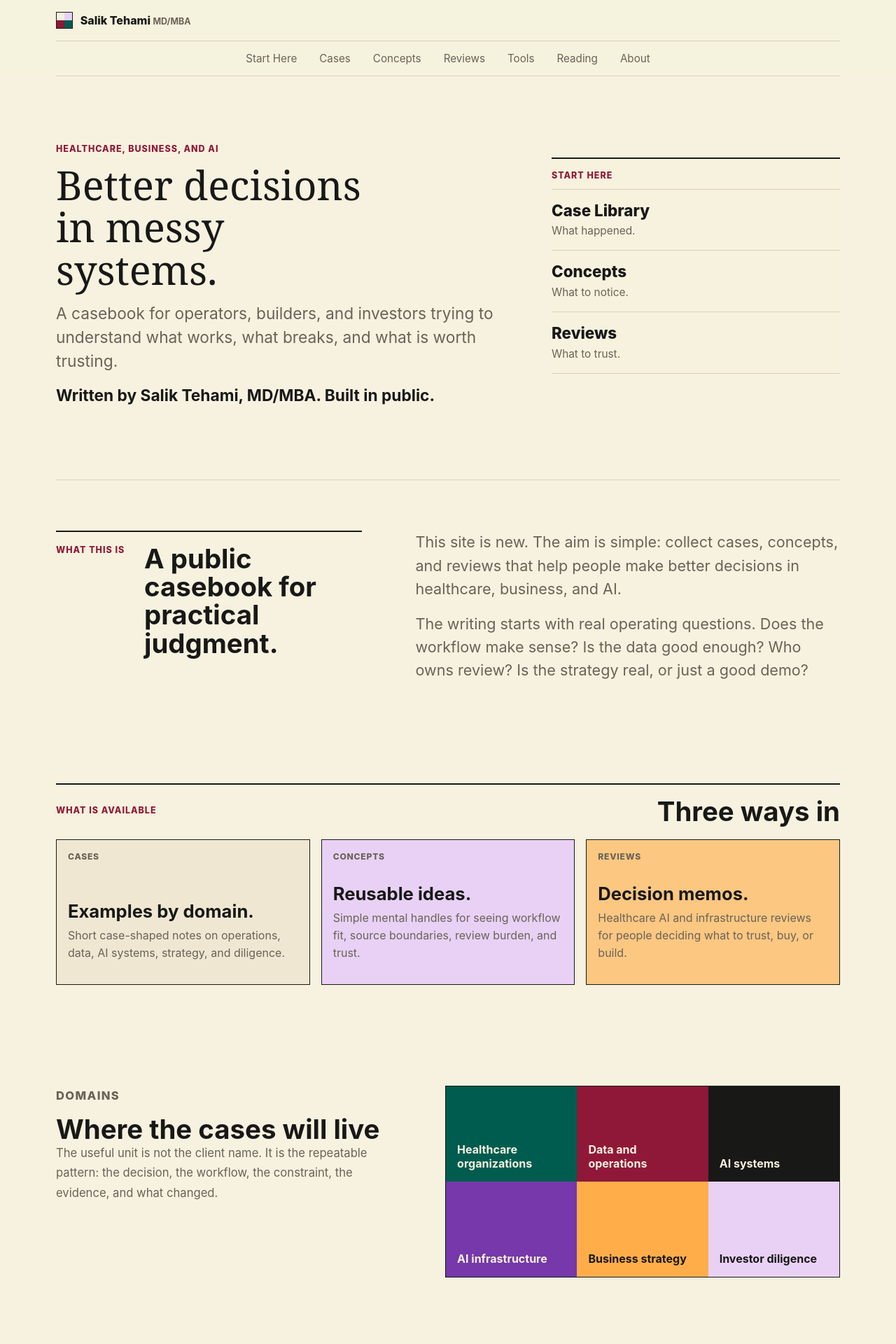
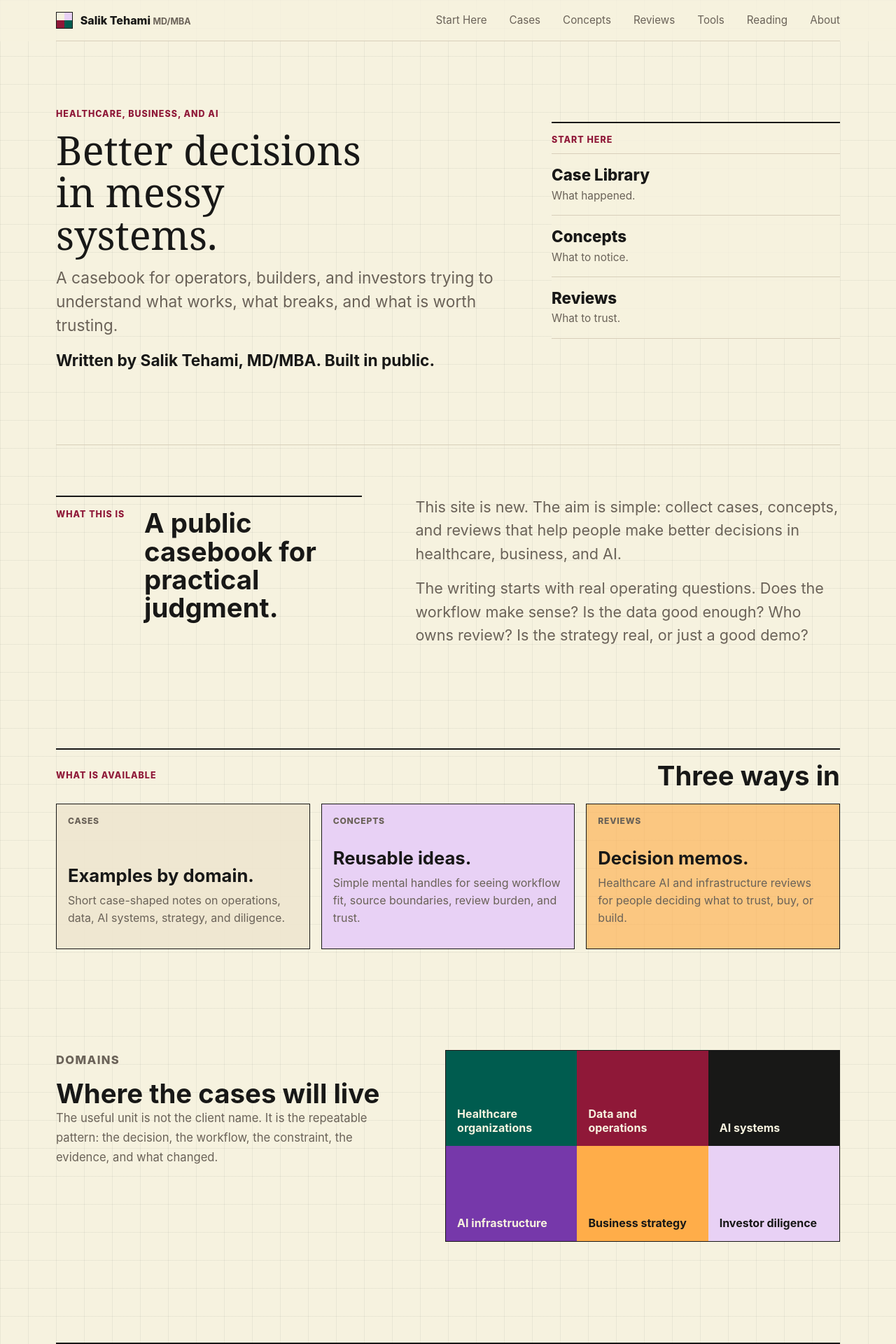
Before and after one commit to saltehami/saltehami.github.io, a Jekyll site: the page built from index.html, in a window 1280 px wide. Shown: the top 1920 px of the page at 70% size. Built offline with Jekyll 4.4.1, drawn with Linux system fonts in a browser that asks for light colours.

Commit message:
Restore notebook grid and compact header

```diff
--- a/_layouts/default.html
+++ b/_layouts/default.html
@@ -26,8 +26,6 @@
         <span class="mark-blocks" aria-hidden="true"><span></span><span></span><span></span><span></span></span>
         <span>{{ site.title }} <span class="site-credential">MD/MBA</span></span>
       </a>
-    </div>
-    <div class="site-frame nav-inner">
       <nav class="primary-nav" aria-label="Primary">
         {% for item in site.nav %}
           {% assign current = nil %}
--- a/static/css/site.css
+++ b/static/css/site.css
@@ -30,7 +30,11 @@ html {
 body {
   margin: 0;
   min-height: 100vh;
-  background: var(--paper);
+  background:
+    linear-gradient(rgba(24, 24, 23, 0.055) 1px, transparent 1px),
+    linear-gradient(90deg, rgba(24, 24, 23, 0.055) 1px, transparent 1px),
+    var(--paper);
+  background-size: 40px 40px;
   color: var(--ink);
 }
 
@@ -75,13 +79,14 @@ a:focus-visible {
 }
 
 .site-header {
-  background: rgba(246, 242, 223, 0.92);
+  background: rgba(246, 242, 223, 0.76);
 }
 
 .header-inner {
   display: flex;
   align-items: center;
-  justify-content: flex-start;
+  justify-content: space-between;
+  gap: clamp(1rem, 3vw, 2.5rem);
   padding: 1.05rem 0;
   border-bottom: 1px solid var(--line);
 }
@@ -113,13 +118,13 @@ a:focus-visible {
 .mark-blocks span:nth-child(4) { background: var(--teal); }
 
 .primary-nav {
+  flex: 1;
   display: flex;
   align-items: center;
   flex-wrap: wrap;
-  justify-content: center;
+  justify-content: flex-end;
   gap: 0.35rem clamp(1rem, 3vw, 2rem);
-  padding: 0.95rem 0;
-  border-bottom: 1px solid var(--line);
+  padding: 0;
   font-size: 0.95rem;
 }
 
@@ -1038,9 +1043,11 @@ h1 {
   .header-inner {
     align-items: flex-start;
     display: grid;
+    gap: 0.85rem;
   }
 
   .primary-nav {
+    width: 100%;
     justify-content: flex-start;
   }
 
```
